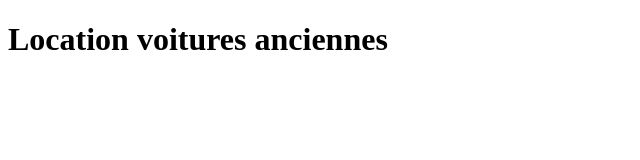
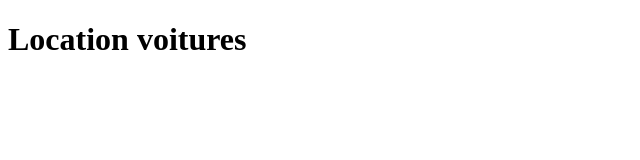
Before and after one commit to ulrichozanne/locationVoiture, a plain HTML site: page index.html in a window 1280 px wide. Shown: the whole page, without its empty margins (0-640 px from the left). Drawn offline with Linux system fonts and the light colour scheme.

Commit message:
modif titre

```diff
--- a/index.html
+++ b/index.html
@@ -4,6 +4,6 @@
 	<title></title>
 </head>
 <body>
-	<h1>Location voitures anciennes</h1>
+	<h1>Location voitures</h1>
 </body>
 </html>
```
